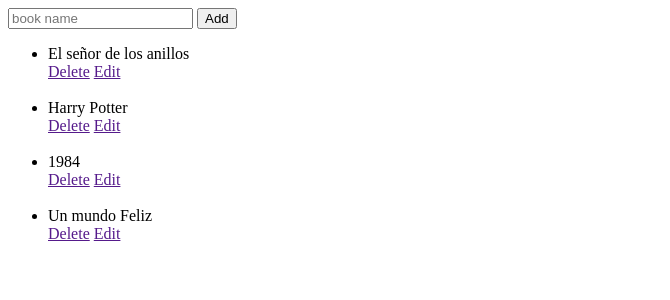
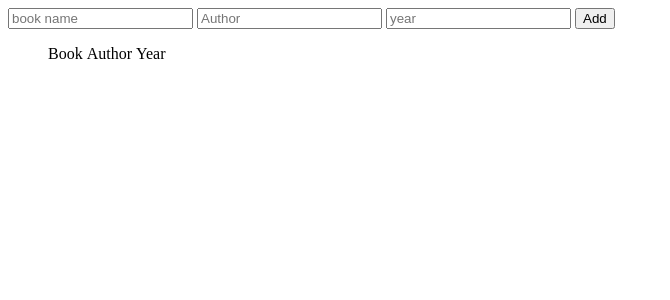
Before and after one commit to DiegoIturra/CRUD-with-Flask, a Flask app: page / in a window 1280 px wide. Shown: the top 300 px of the page, without its empty margins (0-670 px from the left). Run offline with Flask 2, Linux system fonts and the light colour scheme; data that the repository does not hold is empty.

Commit message:
Funciones add y delete implementadas usando una base de datos SQLite3

```diff
--- a/app.py
+++ b/app.py
@@ -1,23 +1,40 @@
-from flask import Flask,render_template,request,url_for,redirect,flash,get_flashed_messages
-from books import book_list
+import sqlite3
+from flask import (Flask, render_template, request, url_for, redirect, flash, get_flashed_messages, g)
 
 app = Flask(__name__)
 
 #configuraciones
 app.secret_key = 'my_secret_key'
+DATABASE = "Database"
+
 
 @app.route('/')
 def index():
+    with sqlite3.connect(DATABASE) as connection:
+        cursor = connection.cursor()
+        cursor.execute("SELECT * FROM BOOKS")
+
+        #actualizar despues
+        book_list = cursor.fetchall()
+
     return render_template('index.html',book_list=book_list)
 
 #Agregar libro
 @app.route('/add',methods=['POST'])
 def add_book():
     if request.method == 'POST':
-        fullname = request.form['fullname'] # 'fullname' es el name en el formulario
-        book_list.append(fullname)
+        book = request.form['book_name'] # 'book_name' es el name en el formulario
+        author = request.form['author']
+        year = request.form['year']
+
+        with sqlite3.connect(DATABASE) as connection:
+            cursor = connection.cursor()
+            cursor.execute("INSERT INTO BOOKS (name,author,year) VALUES(?,?,?)",(book,author,year))
+            connection.commit()
+
+        #Bug: en caso de error se generan dos inserciones , solucionar con patron de diseño
         flash('Libro agregado satisfactoriamente')
-        return redirect(url_for('index',book_list=book_list))
+        return redirect(url_for('index'))
 
 #Editar libro
 @app.route('/edit')
@@ -25,9 +42,14 @@ def edit_book():
     return "Edit Book"
 
 #Eliminar libro
-@app.route('/delete')
-def delete_book():
-    return "Delete Book"
+@app.route('/delete/<string:id>')
+def delete_book(id):
+    with sqlite3.connect("Database") as connection:
+        cursor = connection.cursor()
+        cursor.execute("DELETE FROM BOOKS WHERE id = ?",(id,))
+        connection.commit()
+    flash('Libro eliminado satisfactoriamente')
+    return redirect(url_for('index'))
 
 if __name__ == '__main__':
     app.run(debug=True)
--- a/templates/index.html
+++ b/templates/index.html
@@ -10,15 +10,29 @@
 {% endwith %}
 
 <form action="/add" method="POST">
-    <input type="text" name="fullname" placeholder="book name">
+    <input type="text" name="book_name" placeholder="book name">
+    <input type="text" name="author" placeholder="Author"">
+    <input type="text" name="year" placeholder="year">
     <button type="submit">Add</button>
 </form>
 
 <ul>
+
+    <div>
+        <p style="display: inline;">Book</p>
+        <p style="display: inline;">Author</p>
+        <p style="display: inline;">Year</p>
+    </div>
+
     {%for book in book_list%}
-        <div><li>{{book}}</li></div>
-        <div style="display: inline;"><a href="">Delete</a></div>
-        <div style="display: inline;"><a href="">Edit</a></div>
+
+        <div>
+            <li>{{book.1}}</li>
+            <li style="display: inline;">{{book.2}}</li>
+            <li style="display: inline;">{{book.3}}</li>
+        </div>
+        <div style="display: inline;"><a href="/delete/{{book.0}}">Delete</a></div>
+        <div style="display: inline;"><a href="/edit">Edit</a></div>
         <br><br>
     {%endfor%}
 </ul>
```
Also changed, not shown: 1 other file.
